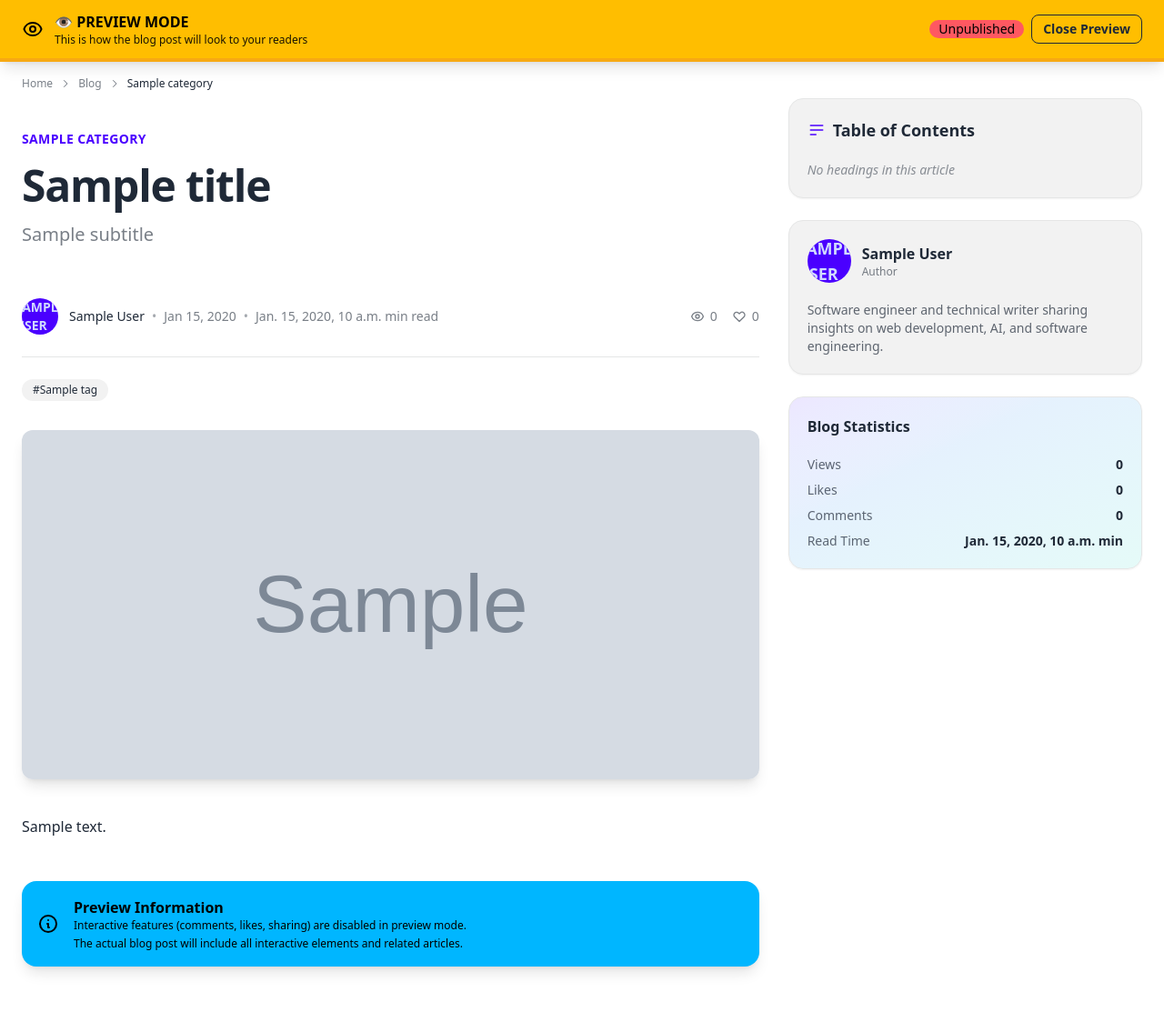
After one commit to UtshoDeyTech/portfolio, a Django app: template portfolio-backend/api/templates/admin/blog_preview.html in a window 1280 px wide. The commit adds this page. Shown: the whole page at 91% size. Run offline with Django 4.2, Linux system fonts and the light colour scheme; the template is opened without the code that fills it: most values are stand-ins (such as "Sample title", 1, 10 or a date in 2020); grey boxes marked "Sample" are stand-in pictures; data that the repository does not hold is empty; some libraries are stand-ins or nearby versions.

Commit message:
Add blog preview functionality to Django admin
This allows admins to preview blog posts exactly as they will appear
to users before publishing them.

Changes:
- Add preview_blog_view() method in admin.py with markdown conversion
- Add preview URL route (/admin/api/blog/<id>/preview/)
- Create blog_preview.html template matching frontend design
- Add "Preview as User" button in blog admin form
- Include collapsible TOC, reading progress bar, and stats
- Display preview mode banner to distinguish from live site
- Works for both published and unpublished posts

```diff
--- /dev/null
+++ b/portfolio-backend/api/templates/admin/blog_preview.html
@@ -0,0 +1,458 @@
+<!DOCTYPE html>
+<html lang="en" data-theme="light">
+<head>
+    <meta charset="UTF-8">
+    <meta name="viewport" content="width=device-width, initial-scale=1.0">
+    <title>Preview: {{ title }}</title>
+
+    <!-- DaisyUI + Tailwind CSS -->
+    <link href="https://cdn.jsdelivr.net/npm/daisyui@4.4.19/dist/full.min.css" rel="stylesheet" type="text/css" />
+    <script src="https://cdn.tailwindcss.com"></script>
+
+    <style>
+        /* Custom scrollbar for TOC */
+        .toc-scroll::-webkit-scrollbar {
+            width: 6px;
+        }
+        .toc-scroll::-webkit-scrollbar-track {
+            background: transparent;
+        }
+        .toc-scroll::-webkit-scrollbar-thumb {
+            background: oklch(var(--p));
+            border-radius: 3px;
+        }
+
+        /* Preview banner animation */
+        @keyframes pulse-border {
+            0%, 100% { border-color: #fbbf24; }
+            50% { border-color: #f59e0b; }
+        }
+        .preview-banner {
+            animation: pulse-border 2s ease-in-out infinite;
+        }
+    </style>
+</head>
+<body class="bg-base-100">
+
+    <!-- PREVIEW MODE BANNER -->
+    <div class="preview-banner sticky top-0 z-50 bg-warning text-warning-content border-b-4 border-warning-content shadow-lg">
+        <div class="max-w-7xl mx-auto px-4 sm:px-6 py-3">
+            <div class="flex items-center justify-between gap-4 flex-wrap">
+                <div class="flex items-center gap-3">
+                    <svg class="w-6 h-6 flex-shrink-0" fill="none" stroke="currentColor" viewBox="0 0 24 24">
+                        <path stroke-linecap="round" stroke-linejoin="round" stroke-width="2" d="M15 12a3 3 0 11-6 0 3 3 0 016 0z"></path>
+                        <path stroke-linecap="round" stroke-linejoin="round" stroke-width="2" d="M2.458 12C3.732 7.943 7.523 5 12 5c4.478 0 8.268 2.943 9.542 7-1.274 4.057-5.064 7-9.542 7-4.477 0-8.268-2.943-9.542-7z"></path>
+                    </svg>
+                    <div>
+                        <p class="font-bold text-sm sm:text-base">👁️ PREVIEW MODE</p>
+                        <p class="text-xs opacity-90">This is how the blog post will look to your readers</p>
+                    </div>
+                </div>
+                <div class="flex items-center gap-2">
+                    {% if not blog.is_published %}
+                    <span class="badge badge-error badge-sm sm:badge-md">Unpublished</span>
+                    {% else %}
+                    <span class="badge badge-success badge-sm sm:badge-md">Published</span>
+                    {% endif %}
+                    <button onclick="window.close()" class="btn btn-sm btn-outline">
+                        Close Preview
+                    </button>
+                </div>
+            </div>
+        </div>
+    </div>
+
+    <!-- Reading Progress Bar -->
+    <div class="fixed top-0 left-0 w-full h-0.5 bg-transparent z-40" style="margin-top: 4.5rem;">
+        <div id="reading-progress" class="h-full bg-primary transition-all duration-150" style="width: 0%"></div>
+    </div>
+
+    <!-- Main Content -->
+    <article class="min-h-screen bg-base-100">
+        <!-- Breadcrumb Navigation -->
+        <nav class="max-w-7xl mx-auto px-4 sm:px-6 pt-4 pb-2">
+            <div class="flex items-center gap-2 text-xs text-base-content/60">
+                <span>Home</span>
+                <svg class="w-3 h-3" fill="none" stroke="currentColor" viewBox="0 0 24 24">
+                    <path stroke-linecap="round" stroke-linejoin="round" stroke-width="2" d="M9 5l7 7-7 7"></path>
+                </svg>
+                <span>Blog</span>
+                {% if category %}
+                <svg class="w-3 h-3" fill="none" stroke="currentColor" viewBox="0 0 24 24">
+                    <path stroke-linecap="round" stroke-linejoin="round" stroke-width="2" d="M9 5l7 7-7 7"></path>
+                </svg>
+                <span class="text-base-content">{{ category }}</span>
+                {% endif %}
+            </div>
+        </nav>
+
+        <!-- Main Content Container - Two Column Layout -->
+        <div class="max-w-7xl mx-auto px-4 sm:px-6 pb-10">
+            <div class="grid grid-cols-1 lg:grid-cols-12 gap-8">
+
+                <!-- Main Content Area (Left) -->
+                <main class="lg:col-span-8 xl:col-span-8">
+
+                    <!-- Article Header -->
+                    <header class="pt-8 pb-8">
+                        {% if category %}
+                        <span class="inline-block mb-4">
+                            <span class="text-sm font-semibold text-primary uppercase tracking-wide">
+                                {{ category }}
+                            </span>
+                        </span>
+                        {% endif %}
+                        <h1 class="text-3xl sm:text-4xl md:text-5xl font-bold text-base-content mb-4 leading-tight tracking-tight">
+                            {{ title }}
+                        </h1>
+                        {% if subtitle %}
+                        <p class="text-lg md:text-xl text-base-content/60 leading-relaxed mb-6">
+                            {{ subtitle }}
+                        </p>
+                        {% endif %}
+                    </header>
+
+                    <!-- Author & Meta Info -->
+                    <div class="flex flex-wrap items-center gap-4 pb-6 mb-6 border-b border-base-300">
+                        <div class="flex items-center gap-3">
+                            <div class="avatar placeholder">
+                                <div class="bg-primary text-primary-content rounded-full w-10 h-10">
+                                    <span class="text-sm font-bold">{{ author|first|default:"A"|upper }}</span>
+                                </div>
+                            </div>
+                            <div class="flex flex-wrap items-center gap-2 text-sm">
+                                <span class="font-medium text-base-content">{{ author|default:"Anonymous" }}</span>
+                                {% if published_date %}
+                                <span class="text-base-content/40">•</span>
+                                <time datetime="{{ published_date|date:'Y-m-d' }}" class="text-base-content/60">
+                                    {{ published_date|date:"M d, Y" }}
+                                </time>
+                                {% endif %}
+                                {% if read_time %}
+                                <span class="text-base-content/40">•</span>
+                                <span class="text-base-content/60">{{ read_time }} min read</span>
+                                {% endif %}
+                            </div>
+                        </div>
+
+                        <div class="ml-auto flex items-center gap-4 text-sm">
+                            <div class="flex items-center gap-1.5">
+                                <svg class="w-4 h-4 text-base-content/60" fill="none" stroke="currentColor" viewBox="0 0 24 24">
+                                    <path stroke-linecap="round" stroke-linejoin="round" stroke-width="2" d="M15 12a3 3 0 11-6 0 3 3 0 016 0z"></path>
+                                    <path stroke-linecap="round" stroke-linejoin="round" stroke-width="2" d="M2.458 12C3.732 7.943 7.523 5 12 5c4.478 0 8.268 2.943 9.542 7-1.274 4.057-5.064 7-9.542 7-4.477 0-8.268-2.943-9.542-7z"></path>
+                                </svg>
+                                <span class="text-base-content/60">{{ views|default:0 }}</span>
+                            </div>
+                            <div class="flex items-center gap-1.5">
+                                <svg class="w-4 h-4 text-base-content/60" fill="none" stroke="currentColor" viewBox="0 0 24 24">
+                                    <path stroke-linecap="round" stroke-linejoin="round" stroke-width="2" d="M4.318 6.318a4.5 4.5 0 000 6.364L12 20.364l7.682-7.682a4.5 4.5 0 00-6.364-6.364L12 7.636l-1.318-1.318a4.5 4.5 0 00-6.364 0z"></path>
+                                </svg>
+                                <span class="text-base-content/60">{{ likes|default:0 }}</span>
+                            </div>
+                        </div>
+                    </div>
+
+                    <!-- Tags -->
+                    {% if tags %}
+                    <div class="flex flex-wrap gap-2 mb-8">
+                        {% for tag in tags %}
+                        <span class="text-xs px-3 py-1 bg-base-200 rounded-full">
+                            #{{ tag }}
+                        </span>
+                        {% endfor %}
+                    </div>
+                    {% endif %}
+
+                    <!-- Featured Image -->
+                    {% if cover_image %}
+                    <figure class="mb-6 sm:mb-8 md:mb-10 overflow-hidden rounded-lg md:rounded-xl shadow-lg">
+                        <img
+                            src="{{ cover_image }}"
+                            alt="{{ title }}"
+                            class="w-full h-48 sm:h-64 md:h-80 lg:h-96 object-cover"
+                        />
+                    </figure>
+                    {% endif %}
+
+                    <!-- Article Content -->
+                    <div class="prose prose-lg max-w-none mb-12
+                        prose-headings:font-bold prose-headings:text-base-content
+                        prose-h1:text-3xl prose-h1:mb-4 prose-h1:mt-8
+                        prose-h2:text-2xl prose-h2:mb-3 prose-h2:mt-8 prose-h2:pb-2 prose-h2:border-b prose-h2:border-base-300
+                        prose-h3:text-xl prose-h3:mb-3 prose-h3:mt-6
+                        prose-h4:text-lg prose-h4:mb-2 prose-h4:mt-5
+                        prose-p:text-base-content/80 prose-p:mb-5 prose-p:leading-relaxed
+                        prose-strong:text-base-content prose-strong:font-semibold
+                        prose-a:text-primary prose-a:no-underline hover:prose-a:underline
+                        prose-code:text-accent prose-code:bg-base-200 prose-code:px-1.5 prose-code:py-0.5 prose-code:rounded prose-code:text-sm prose-code:before:content-[''] prose-code:after:content-['']
+                        prose-pre:bg-base-300 prose-pre:rounded-lg prose-pre:my-6 prose-pre:p-4
+                        prose-blockquote:border-l-4 prose-blockquote:border-primary prose-blockquote:bg-base-200/50 prose-blockquote:pl-4 prose-blockquote:py-2 prose-blockquote:my-6 prose-blockquote:not-italic
+                        prose-ul:my-4 prose-ul:space-y-1
+                        prose-ol:my-4 prose-ol:space-y-1
+                        prose-li:text-base-content/80
+                        prose-img:rounded-lg prose-img:my-6
+                        prose-hr:border-base-300 prose-hr:my-8
+                        prose-table:my-6
+                        prose-th:px-3 prose-th:py-2
+                        prose-td:px-3 prose-td:py-2
+                        "
+                    >
+                        {{ content_html|safe }}
+                    </div>
+
+                    <!-- Preview Notice -->
+                    <div class="alert alert-info shadow-lg mb-8">
+                        <svg xmlns="http://www.w3.org/2000/svg" fill="none" viewBox="0 0 24 24" class="stroke-current flex-shrink-0 w-6 h-6">
+                            <path stroke-linecap="round" stroke-linejoin="round" stroke-width="2" d="M13 16h-1v-4h-1m1-4h.01M21 12a9 9 0 11-18 0 9 9 0 0118 0z"></path>
+                        </svg>
+                        <div>
+                            <h3 class="font-bold">Preview Information</h3>
+                            <div class="text-xs">
+                                <p>Interactive features (comments, likes, sharing) are disabled in preview mode.</p>
+                                <p class="mt-1">The actual blog post will include all interactive elements and related articles.</p>
+                            </div>
+                        </div>
+                    </div>
+
+                </main>
+                <!-- End Main Content -->
+
+                <!-- Sticky Sidebar (Right) -->
+                <aside class="hidden lg:block lg:col-span-4 xl:col-span-4">
+                    <div class="sticky top-24 space-y-6">
+
+                        <!-- Table of Contents -->
+                        <div class="card bg-base-200 border border-base-300 shadow-sm">
+                            <div class="card-body p-5">
+                                <h3 class="font-bold text-lg mb-3 flex items-center gap-2">
+                                    <svg class="w-5 h-5 text-primary" fill="none" stroke="currentColor" viewBox="0 0 24 24">
+                                        <path stroke-linecap="round" stroke-linejoin="round" stroke-width="2" d="M4 6h16M4 12h16M4 18h7"></path>
+                                    </svg>
+                                    Table of Contents
+                                </h3>
+                                <nav id="toc" class="toc-scroll text-sm space-y-1 max-h-[60vh] overflow-y-auto pr-2 scroll-smooth" style="scrollbar-width: thin;">
+                                    <!-- TOC will be generated by JavaScript -->
+                                </nav>
+                            </div>
+                        </div>
+
+                        <!-- Author Card -->
+                        <div class="card bg-base-200 border border-base-300 shadow-sm">
+                            <div class="card-body p-5">
+                                <div class="flex items-center gap-3 mb-3">
+                                    <div class="avatar placeholder">
+                                        <div class="bg-primary text-primary-content rounded-full w-12 h-12">
+                                            <span class="text-lg font-bold">{{ author|first|default:"A"|upper }}</span>
+                                        </div>
+                                    </div>
+                                    <div>
+                                        <p class="font-bold text-base-content">{{ author|default:"Anonymous" }}</p>
+                                        <p class="text-xs text-base-content/60">Author</p>
+                                    </div>
+                                </div>
+                                <p class="text-sm text-base-content/70">
+                                    Software engineer and technical writer sharing insights on web development, AI, and software engineering.
+                                </p>
+                            </div>
+                        </div>
+
+                        <!-- Preview Stats -->
+                        <div class="card bg-gradient-to-br from-primary/10 to-accent/10 border border-base-300 shadow-sm">
+                            <div class="card-body p-5">
+                                <h3 class="font-bold text-base mb-3">Blog Statistics</h3>
+                                <div class="space-y-2 text-sm">
+                                    <div class="flex justify-between">
+                                        <span class="text-base-content/70">Views</span>
+                                        <span class="font-semibold">{{ views|default:0 }}</span>
+                                    </div>
+                                    <div class="flex justify-between">
+                                        <span class="text-base-content/70">Likes</span>
+                                        <span class="font-semibold">{{ likes|default:0 }}</span>
+                                    </div>
+                                    <div class="flex justify-between">
+                                        <span class="text-base-content/70">Comments</span>
+                                        <span class="font-semibold">{{ comments_count|default:0 }}</span>
+                                    </div>
+                                    {% if read_time %}
+                                    <div class="flex justify-between">
+                                        <span class="text-base-content/70">Read Time</span>
+                                        <span class="font-semibold">{{ read_time }} min</span>
+                                    </div>
+                                    {% endif %}
+                                </div>
+                            </div>
+                        </div>
+
+                    </div>
+                </aside>
+                <!-- End Sidebar -->
+
+            </div>
+        </div>
+    </article>
+
+    <!-- Scripts -->
+    <script>
+        document.addEventListener('DOMContentLoaded', () => {
+            // Reading Progress
+            const progressBar = document.getElementById('reading-progress');
+
+            const updateProgress = () => {
+                const scrollTop = window.scrollY;
+                const docHeight = document.documentElement.scrollHeight - window.innerHeight;
+                const scrollPercent = (scrollTop / docHeight) * 100;
+
+                if (progressBar) {
+                    progressBar.style.width = `${Math.min(scrollPercent, 100)}%`;
+                }
+            };
+
+            window.addEventListener('scroll', updateProgress);
+            updateProgress();
+
+            // Generate Table of Contents - Same accordion structure as frontend
+            const generateTOC = () => {
+                const tocContainer = document.getElementById('toc');
+                if (!tocContainer) return;
+
+                tocContainer.innerHTML = '';
+
+                const headings = document.querySelectorAll('.prose h2, .prose h3');
+
+                if (headings.length === 0) {
+                    tocContainer.innerHTML = '<p class="text-sm text-base-content/50 italic">No headings in this article</p>';
+                    return;
+                }
+
+                // Build hierarchical structure
+                const tocStructure = [];
+                let currentH2 = null;
+
+                headings.forEach((heading, index) => {
+                    if (!heading.textContent.trim()) return;
+
+                    // Add ID to heading if it doesn't have one
+                    if (!heading.id) {
+                        const slug = heading.textContent
+                            .toLowerCase()
+                            .replace(/[^\w\s-]/g, '')
+                            .replace(/\s+/g, '-')
+                            .substring(0, 50);
+                        heading.id = slug || `heading-${index}`;
+                    }
+
+                    if (heading.tagName === 'H2') {
+                        currentH2 = { h2: heading, h3s: [] };
+                        tocStructure.push(currentH2);
+                    } else if (heading.tagName === 'H3' && currentH2) {
+                        currentH2.h3s.push(heading);
+                    }
+                });
+
+                // Create accordion TOC
+                tocStructure.forEach((section, sectionIndex) => {
+                    const hasSubheadings = section.h3s.length > 0;
+
+                    const sectionDiv = document.createElement('div');
+                    sectionDiv.className = 'toc-section';
+
+                    const h2Container = document.createElement('div');
+                    h2Container.className = 'flex items-start gap-2 group';
+
+                    if (hasSubheadings) {
+                        const expandBtn = document.createElement('button');
+                        expandBtn.className = 'flex-shrink-0 mt-1.5 text-base-content/50 hover:text-primary transition-colors';
+                        expandBtn.innerHTML = `
+                            <svg class="w-3 h-3 transition-transform duration-200" fill="none" stroke="currentColor" viewBox="0 0 24 24">
+                                <path stroke-linecap="round" stroke-linejoin="round" stroke-width="2" d="M9 5l7 7-7 7"></path>
+                            </svg>
+                        `;
+                        expandBtn.setAttribute('data-section', sectionIndex.toString());
+                        h2Container.appendChild(expandBtn);
+                    } else {
+                        const spacer = document.createElement('div');
+                        spacer.className = 'w-3';
+                        h2Container.appendChild(spacer);
+                    }
+
+                    const h2Link = document.createElement('a');
+                    h2Link.href = `#${section.h2.id}`;
+                    h2Link.textContent = section.h2.textContent;
+                    h2Link.className = 'flex-1 block py-1.5 font-medium text-sm text-base-content/80 hover:text-primary transition-colors';
+                    h2Container.appendChild(h2Link);
+
+                    sectionDiv.appendChild(h2Container);
+
+                    if (hasSubheadings) {
+                        const h3Container = document.createElement('div');
+                        h3Container.className = 'h3-container pl-5 space-y-1 overflow-hidden transition-all duration-300 ease-in-out';
+                        h3Container.style.maxHeight = '0px';
+                        h3Container.style.opacity = '0';
+                        h3Container.setAttribute('data-section', sectionIndex.toString());
+
+                        section.h3s.forEach(h3 => {
+                            const h3Link = document.createElement('a');
+                            h3Link.href = `#${h3.id}`;
+                            h3Link.textContent = h3.textContent;
+                            h3Link.className = 'block py-1 text-xs text-base-content/60 hover:text-primary transition-colors pl-2 border-l-2 border-base-300 hover:border-primary';
+                            h3Container.appendChild(h3Link);
+                        });
+
+                        sectionDiv.appendChild(h3Container);
+                    }
+
+                    tocContainer.appendChild(sectionDiv);
+                });
+
+                // Add expand/collapse functionality (accordion style)
+                const expandButtons = tocContainer.querySelectorAll('button[data-section]');
+                expandButtons.forEach(btn => {
+                    btn.addEventListener('click', (e) => {
+                        e.stopPropagation();
+                        const sectionIndex = btn.getAttribute('data-section');
+                        const h3Container = tocContainer.querySelector(`.h3-container[data-section="${sectionIndex}"]`);
+                        const svg = btn.querySelector('svg');
+
+                        if (!h3Container || !svg) return;
+
+                        const isExpanded = h3Container.style.maxHeight !== '0px';
+
+                        // Close all sections
+                        tocContainer.querySelectorAll('.h3-container').forEach((container) => {
+                            container.style.maxHeight = '0px';
+                            container.style.opacity = '0';
+                        });
+                        tocContainer.querySelectorAll('button[data-section] svg').forEach((s) => {
+                            s.style.transform = 'rotate(0deg)';
+                        });
+
+                        // Toggle current section
+                        if (!isExpanded) {
+                            h3Container.style.maxHeight = `${h3Container.scrollHeight}px`;
+                            h3Container.style.opacity = '1';
+                            svg.style.transform = 'rotate(90deg)';
+                        }
+                    });
+                });
+
+                // Smooth scroll for all links
+                tocContainer.querySelectorAll('a').forEach(link => {
+                    link.addEventListener('click', (e) => {
+                        e.preventDefault();
+                        const targetId = link.getAttribute('href');
+                        const target = document.querySelector(targetId);
+                        if (target) {
+                            const offset = 100; // Account for sticky header
+                            const targetPosition = target.getBoundingClientRect().top + window.pageYOffset - offset;
+                            window.scrollTo({ top: targetPosition, behavior: 'smooth' });
+                        }
+                    });
+                });
+            };
+
+            generateTOC();
+            setTimeout(generateTOC, 100);
+        });
+    </script>
+</body>
+</html>
```
Also changed, not shown: portfolio-backend/api/admin.py (+51 -1 lines), portfolio-backend/api/templates/admin/blog_change_form.html (+18 -0 lines).
